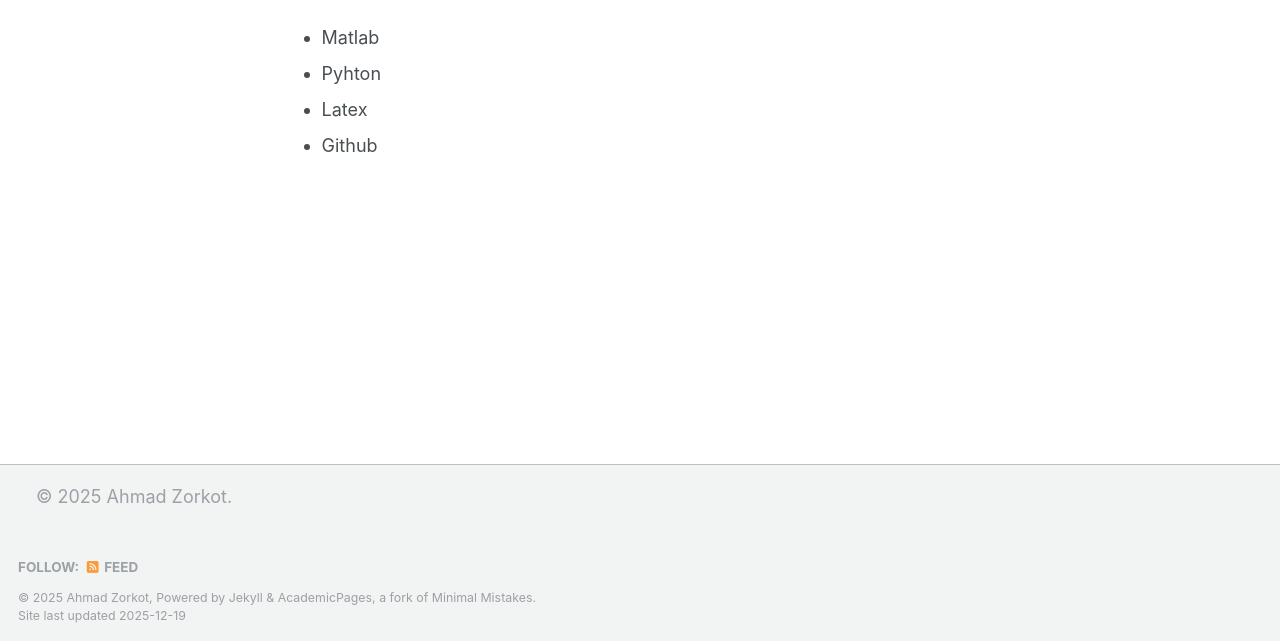
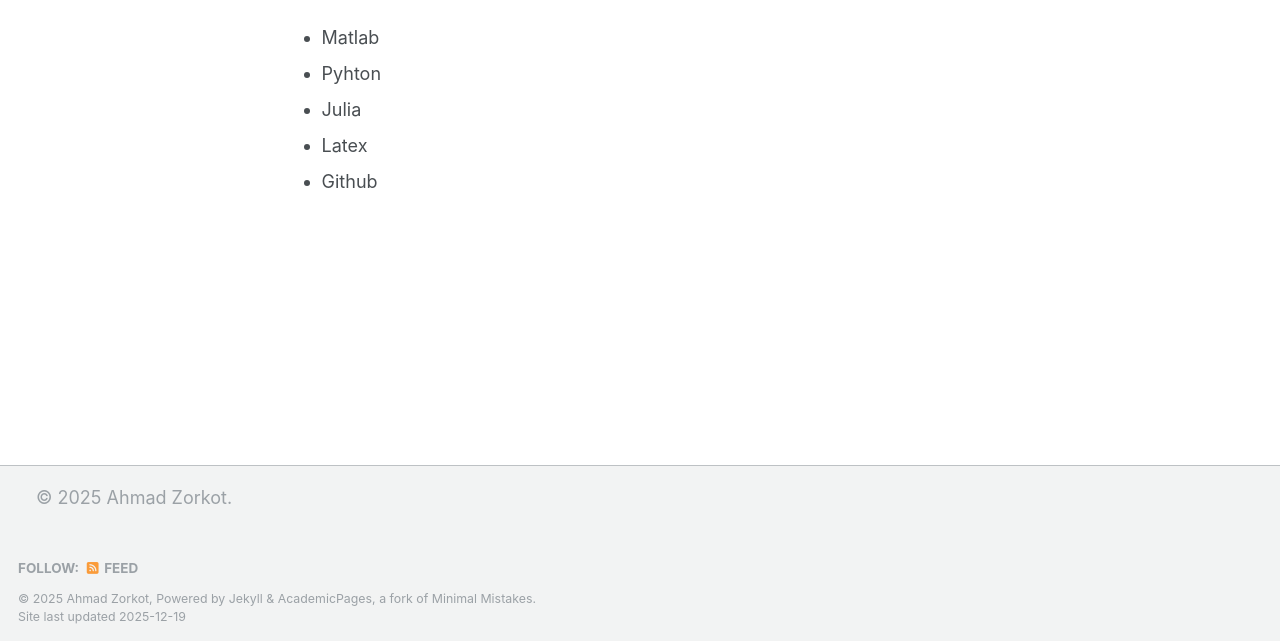
Before and after one commit to ahmadzorkot/ahmadzorkot.github.io, a Jekyll site: the page built from _pages/cv.md, in a window 1280 px wide and 1169 px high. Shown: the part 525-1166 px from the top of the window. Built offline with Jekyll 4.4.1, drawn with Linux system fonts in a browser that asks for light colours; some web fonts are replaced.

Commit message:
Update cv.md

```diff
--- a/_pages/cv.md
+++ b/_pages/cv.md
@@ -24,5 +24,6 @@
 ======
 * Matlab
 * Pyhton
+* Julia
 * Latex
 * Github
```
